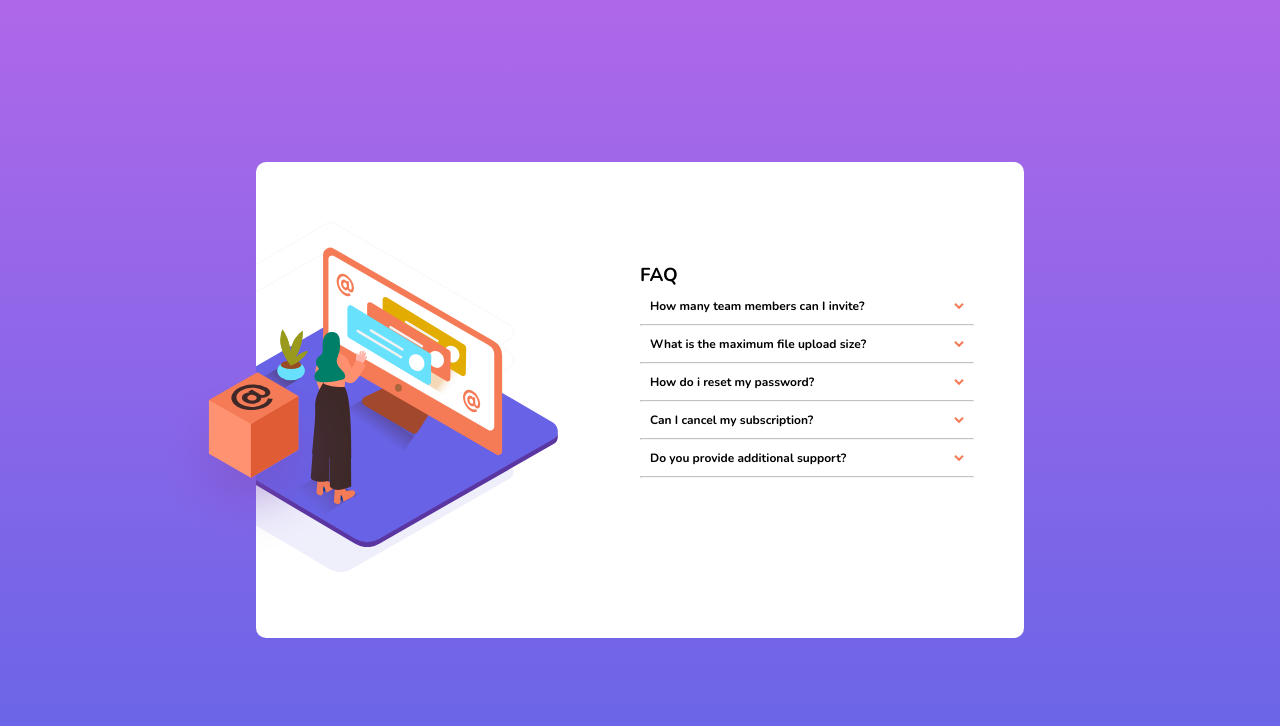
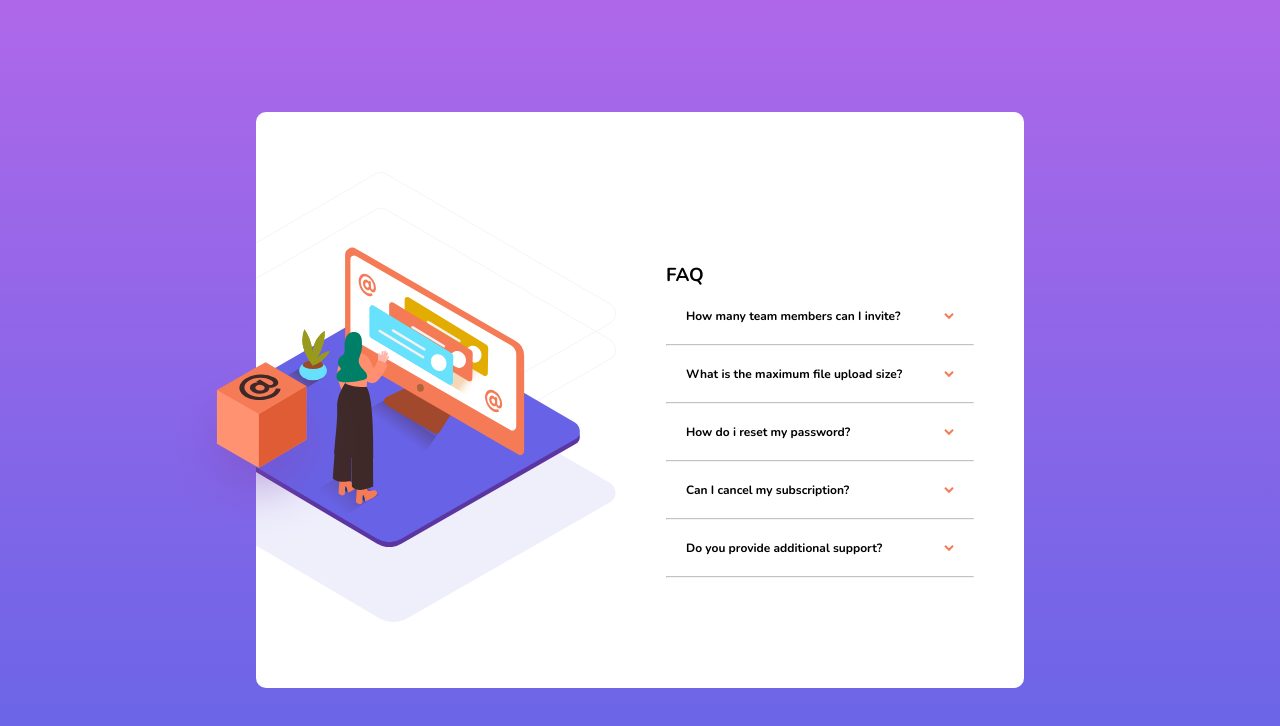
Before and after one commit to pochii-cloud/html_css_accordion_challenge, a plain HTML site: page faq-accordion-card-main/index.html in a window 1280 px wide. Drawn offline with nearby package versions, Linux system fonts and the light colour scheme; files whose address does not match are found by name.

Commit message:
updated image position

```diff
--- a/faq-accordion-card-main/style.css
+++ b/faq-accordion-card-main/style.css
@@ -37,14 +37,15 @@ body{
     max-width: 50 rem;
     position: relative;
     margin-left: -100px;
-    height: 350px;
+    height: 450px;
 }
 .womanimage img{
    position: relative;
    align-items: center;
    justify-content: center;
-   margin-left: -350px;
+   margin-left: -430px;
    height: 300px;
+
 
     /* height: 250px;
     align-items: center;
@@ -53,8 +54,8 @@ body{
 }
 .box img{
    position: absolute;
-   margin-left: -400px;
- margin-top: -30px;
+   margin-left: -450px;
+ margin-top: -40px;
 
 
 
@@ -69,10 +70,10 @@ body{
 .section2{
     padding: 50px;
     width: 50%;
-    margin-top: 50px;
+    margin-top: 100px;
 }
 details{
-    margin: 10px;
+    margin: 20px;
     font-size: 12px;
 }
 details summary{
```
